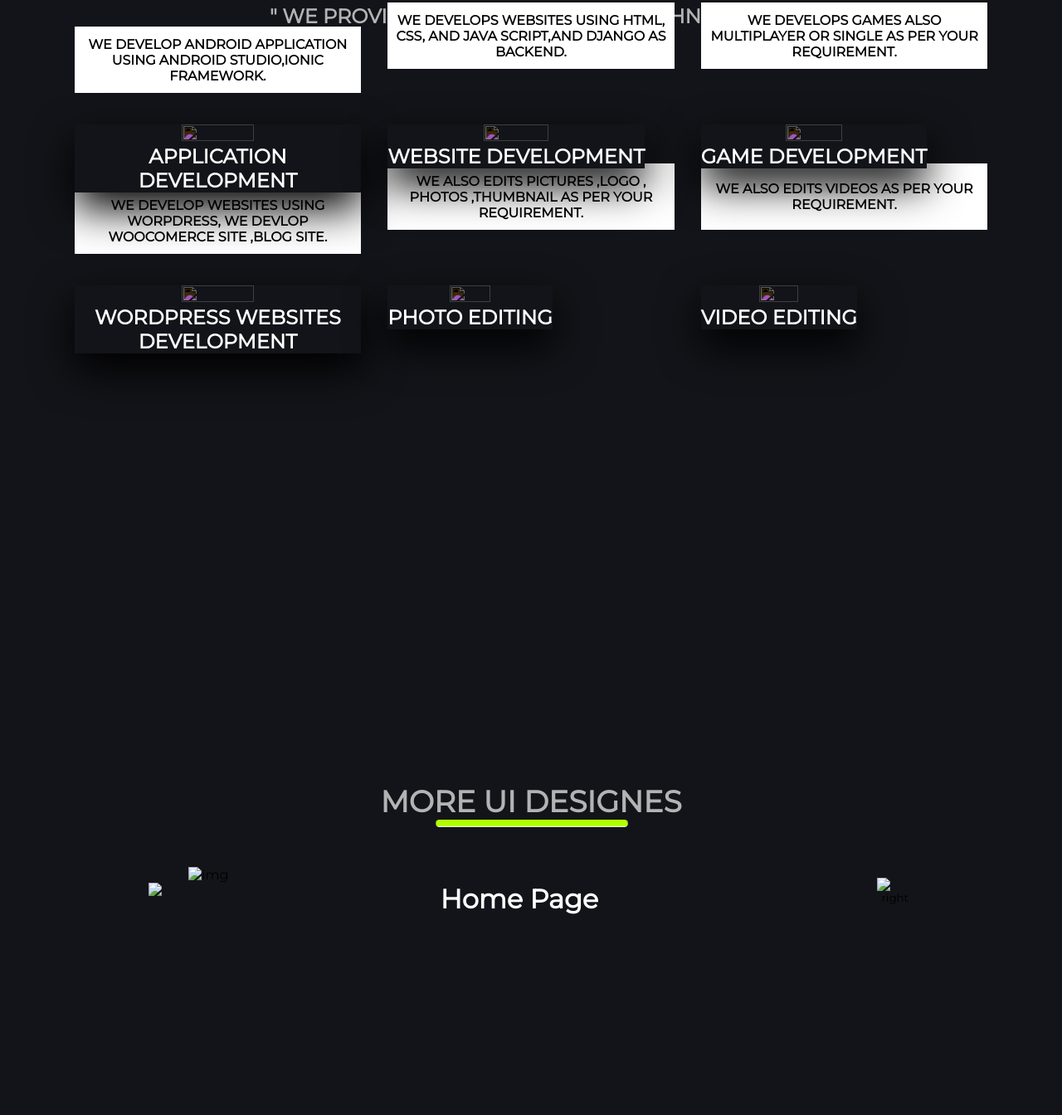
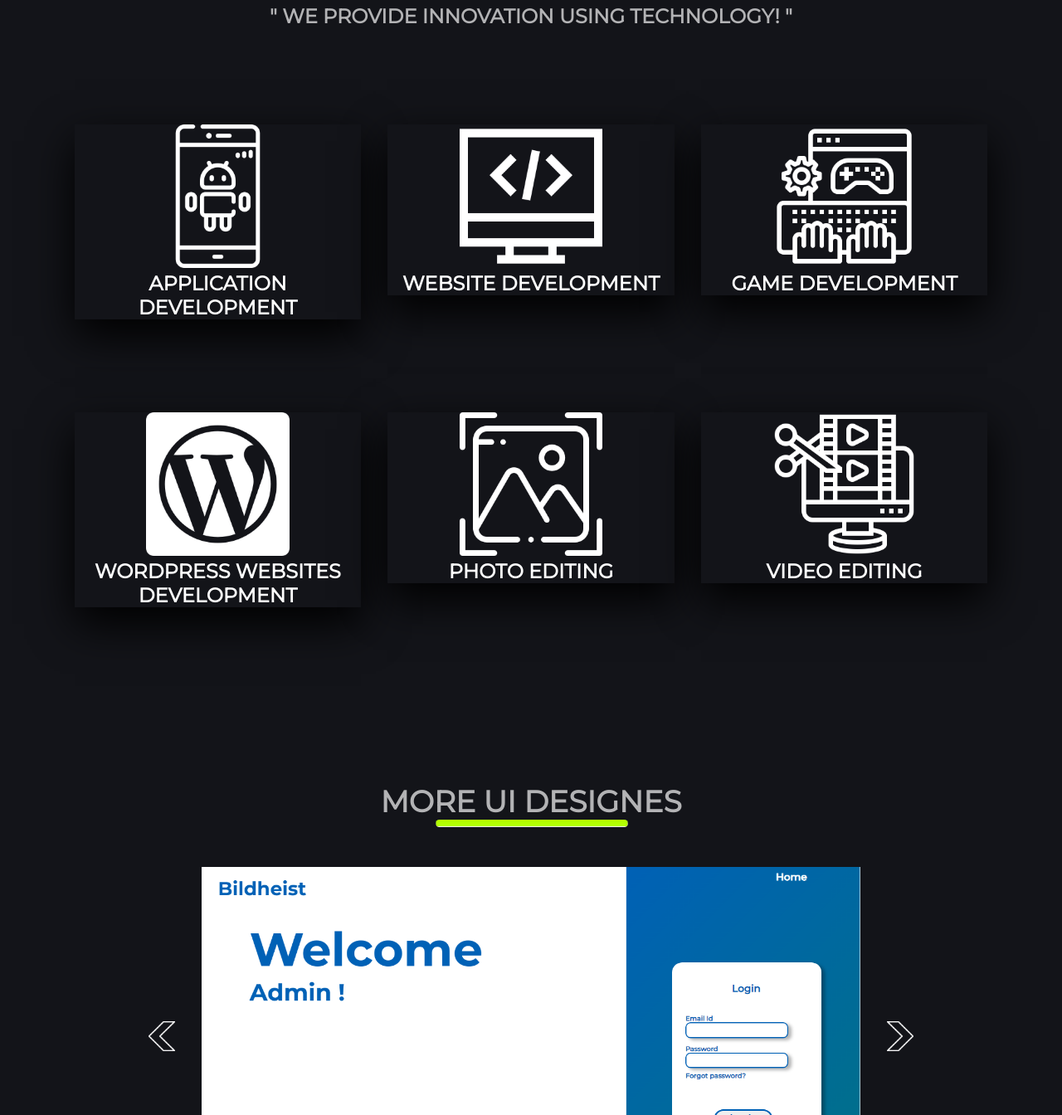
Before and after one commit to sanjeet810/rigeldevelopers_sample_portfolio, a plain HTML site: page index.html in a window 1280 px wide. Shown: the part 1456-2800 px from the top of the page at 83% size. Drawn offline with Linux system fonts and the light colour scheme; the site is published under a folder, as on GitHub Pages, so addresses that start at the root find nothing.

Commit message:
Update index.html

```diff
--- a/index.html
+++ b/index.html
@@ -33,7 +33,7 @@
             </header>
             <section class="mainbg" id="home">
                 <div class="img">
-                    <img src="/rigeldevelopers_sample_portfolio/images/skill.png">
+                    <img src="images/skill.png">
                 </div>
                 <div class="main">
                     <h1>welcome</h1>
@@ -77,7 +77,7 @@
                 <div class="card">
                     <div class="face_top">
                         <div class="contents">
-                            <img src="/rigeldevelopers_sample_portfolio/images/android.png">
+                            <img src="images/android.png">
                             <h3>Application Development</h3>
                         </div>
                     </div>
@@ -89,7 +89,7 @@
                 <div class="card">
                     <div class="face_top">
                         <div class="contents">
-                            <img src="/images/programming.png">
+                            <img src="images/programming.png">
                             <h3>Website Development</h3>
                         </div>
                     </div>
@@ -101,7 +101,7 @@
                 <div class="card">
                     <div class="face_top">
                         <div class="contents">
-                            <img src="/images/video-game.png">
+                            <img src="images/video-game.png">
                             <h3>Game Development</h3>
                         </div>
                     </div>
@@ -113,7 +113,7 @@
                 <div class="card">
                     <div class="face_top">
                         <div class="contents">
-                            <img src="/images/wordpress-logo.png">
+                            <img src="images/wordpress-logo.png">
                             <h3>Wordpress websites Development</h3>
                         </div>
                     </div>
@@ -125,7 +125,7 @@
                 <div class="card">
                     <div class="face_top">
                         <div class="contents">
-                            <img src="/images/photo.png">
+                            <img src="images/photo.png">
                             <h3>photo editing</h3>
                         </div>
                     </div>
@@ -137,7 +137,7 @@
                 <div class="card">
                     <div class="face_top">
                         <div class="contents">
-                            <img src="/images/film-editing.png">
+                            <img src="images/film-editing.png">
                             <h3>video Editing</h3>
                         </div>
                     </div>
@@ -155,14 +155,14 @@
             </div>
             <div class="main_cont">
                 <div class="left-btn">
-                    <button class="btn" onClick="back()"><img src="/images/Left  arrow.png"></button>
+                    <button class="btn" onClick="back()"><img src="images/Left  arrow.png"></button>
                 </div>
                 <div class="main_img">
-                    <img src="/images/UI_1.png" alt="img" id="mainImg">
+                    <img src="images/UI_1.png" alt="img" id="mainImg">
                     <h1 id="h">Home Page</h1>
                 </div>
                 <div class="right-btn">
-                    <button class="btn" onClick="next()"><img src="/images/Right arrow.png" alt="right"></button>
+                    <button class="btn" onClick="next()"><img src="images/Right arrow.png" alt="right"></button>
                 </div>
             </div>
 
@@ -218,7 +218,7 @@
     <script>
 
         var myImg = document.getElementById('mainImg');
-        var array2 = ["/images/UI_1.png", "/images/UI_2.png", "/images/ui-3.png"];
+        var array2 = ["images/UI_1.png", "images/UI_2.png", "images/ui-3.png"];
         var imgIndex = 0;
         function next() {
             if (imgIndex < array2.length - 1) {
```
